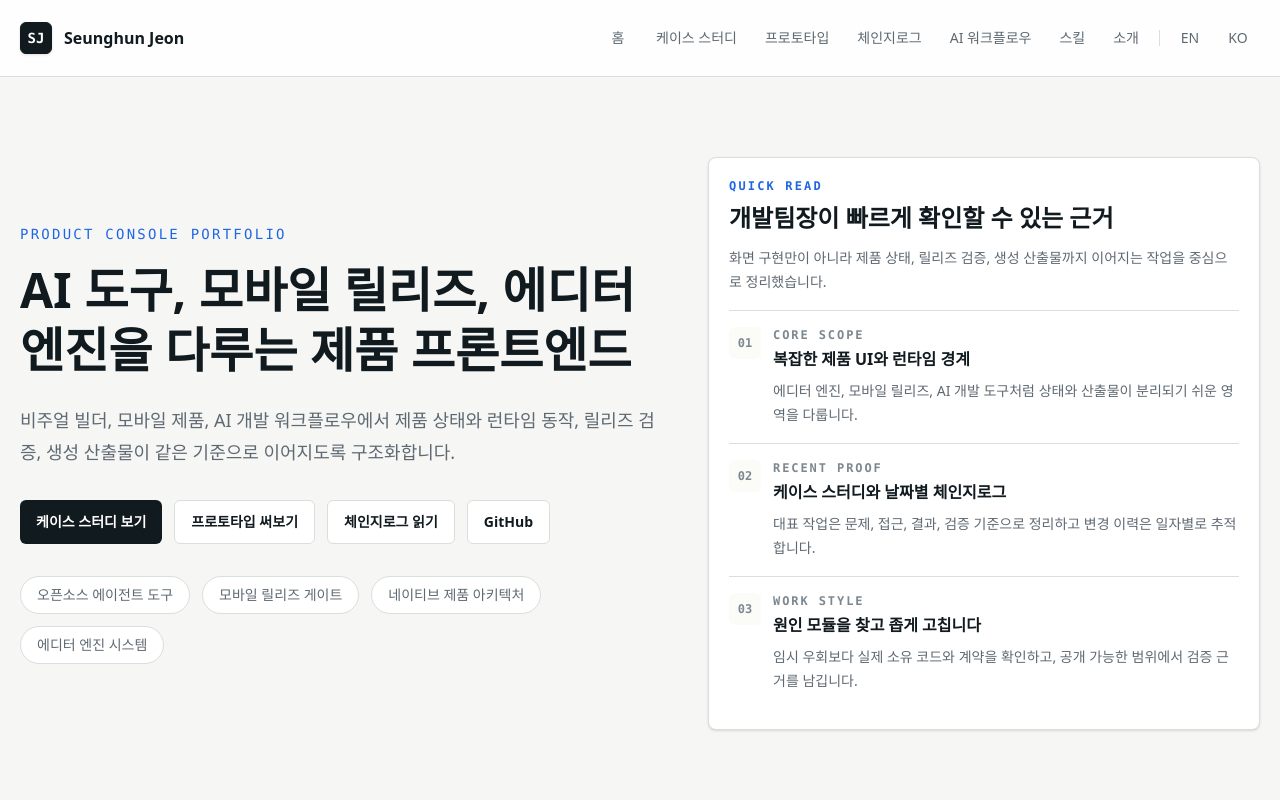
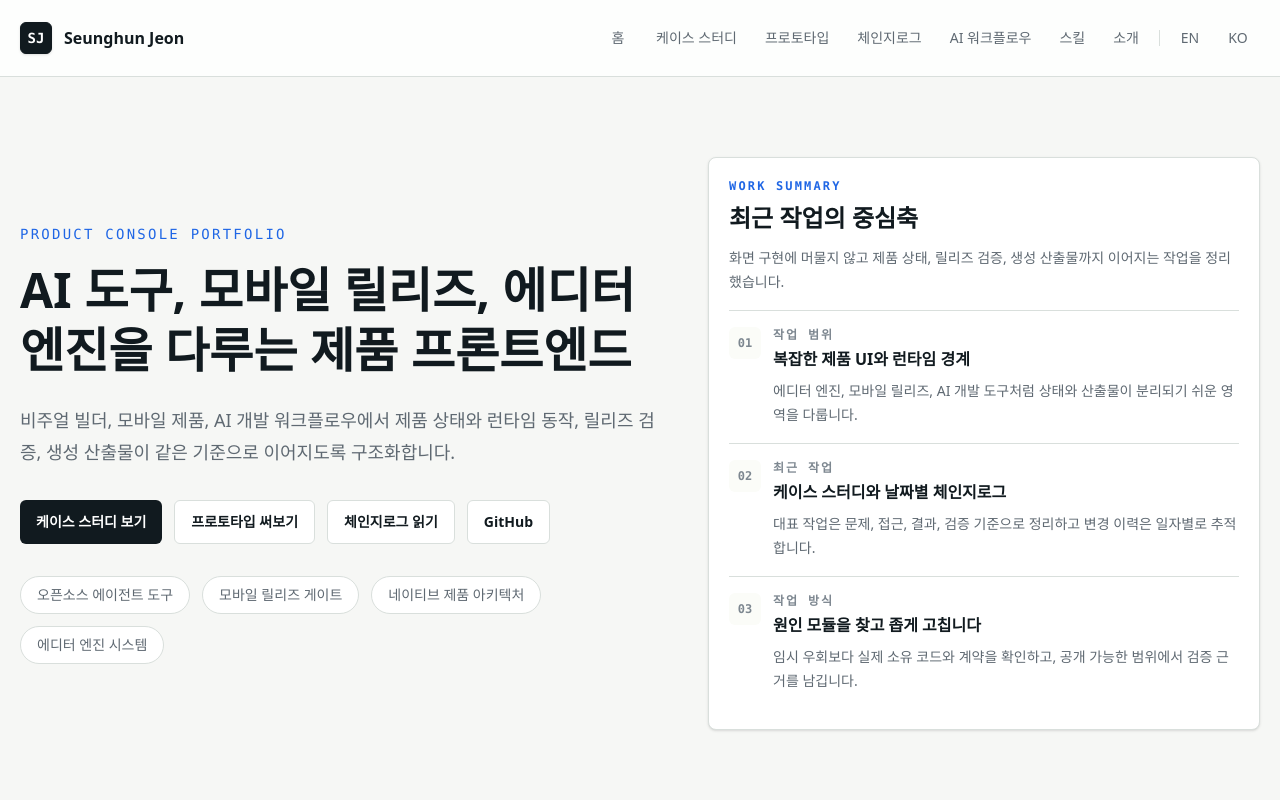
Before and after one commit to shjeon-96/portfolio-web, a Next.js app: page / in a window 1280 px wide. Shown: the top 800 px of the page. Built offline with nearby package versions, Linux system fonts and the light colour scheme.

Commit message:
fix: soften home summary copy

```diff
--- a/app/(en)/en/page.tsx
+++ b/app/(en)/en/page.tsx
@@ -73,17 +73,17 @@ export default function Home() {
         </div>
 
         <HomeEvidencePanel
-          kicker="Quick read"
-          title="Evidence a technical lead can scan quickly"
+          kicker="Work Summary"
+          title="Recent work focus"
           summary="The portfolio focuses on product state, release verification, and generated output rather than isolated UI screenshots."
           items={[
             {
-              label: 'Core scope',
+              label: 'Scope',
               title: 'Complex product UI and runtime boundaries',
               description: 'Editor engines, mobile release paths, and AI tooling where state and output can easily drift.',
             },
             {
-              label: 'Recent proof',
+              label: 'Recent work',
               title: 'Case studies and date-based changelog',
               description: 'Representative work is structured by problem, approach, result, and verification evidence.',
             },
--- a/app/(ko)/page.tsx
+++ b/app/(ko)/page.tsx
@@ -78,22 +78,22 @@ export default function KoreanHomePage() {
         </div>
 
         <HomeEvidencePanel
-          kicker="Quick read"
-          title="개발팀장이 빠르게 확인할 수 있는 근거"
-          summary="화면 구현만이 아니라 제품 상태, 릴리즈 검증, 생성 산출물까지 이어지는 작업을 중심으로 정리했습니다."
+          kicker="Work Summary"
+          title="최근 작업의 중심축"
+          summary="화면 구현에 머물지 않고 제품 상태, 릴리즈 검증, 생성 산출물까지 이어지는 작업을 정리했습니다."
           items={[
             {
-              label: 'Core scope',
+              label: '작업 범위',
               title: '복잡한 제품 UI와 런타임 경계',
               description: '에디터 엔진, 모바일 릴리즈, AI 개발 도구처럼 상태와 산출물이 분리되기 쉬운 영역을 다룹니다.',
             },
             {
-              label: 'Recent proof',
+              label: '최근 작업',
               title: '케이스 스터디와 날짜별 체인지로그',
               description: '대표 작업은 문제, 접근, 결과, 검증 기준으로 정리하고 변경 이력은 일자별로 추적합니다.',
             },
             {
-              label: 'Work style',
+              label: '작업 방식',
               title: '원인 모듈을 찾고 좁게 고칩니다',
               description: '임시 우회보다 실제 소유 코드와 계약을 확인하고, 공개 가능한 범위에서 검증 근거를 남깁니다.',
             },
```
